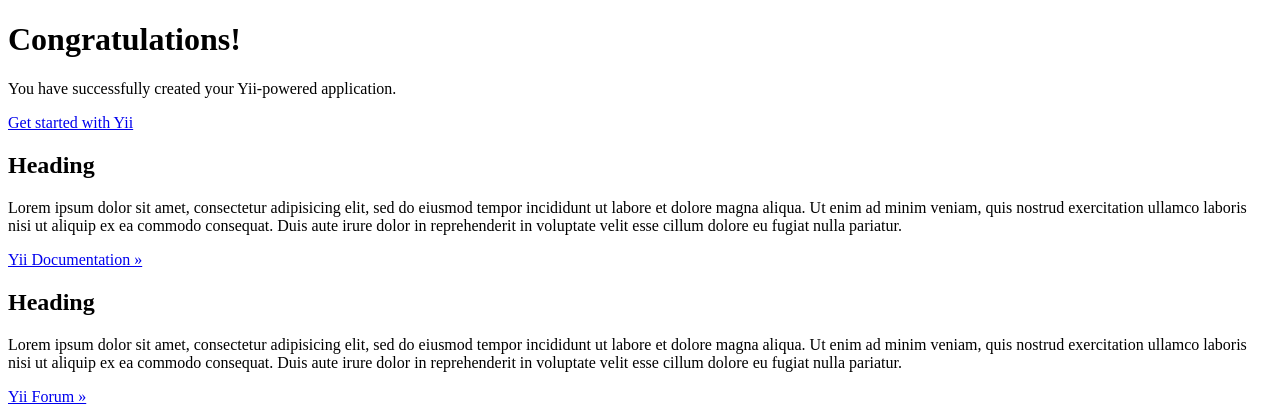
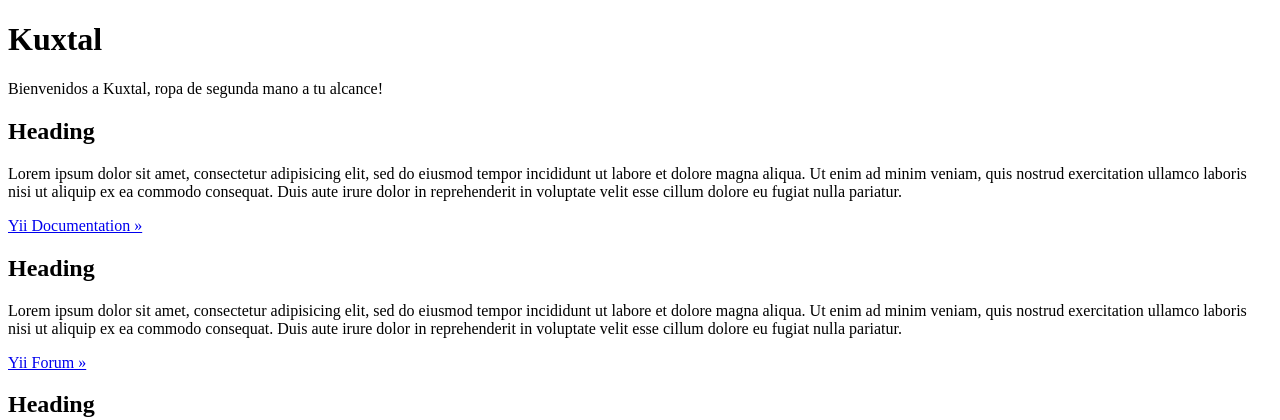
Before and after one commit to 56KgofAwesome/Kuxtal, a Yii app: template frontend/views/site/index.php in a window 1280 px wide. Shown: the top 420 px of the page. Run offline with PHP 8.4 and a stand-in for Yii, Linux system fonts and the light colour scheme; the template is opened without the code that fills it, so the values that code supplies are empty; some libraries are stand-ins or nearby versions.

Commit message:
Index
cambie el titulo y quite el boton que no sirve

```diff
--- a/frontend/views/site/index.php
+++ b/frontend/views/site/index.php
@@ -7,11 +7,10 @@ $this->title = 'My Yii Application';
 <div class="site-index">
 
     <div class="jumbotron">
-        <h1>Congratulations!</h1>
+        <h1>Kuxtal</h1>
 
-        <p class="lead">You have successfully created your Yii-powered application.</p>
+        <p class="lead">Bienvenidos a Kuxtal, ropa de segunda mano a tu alcance!</p>
 
-        <p><a class="btn btn-lg btn-success" href="http://www.yiiframework.com">Get started with Yii</a></p>
     </div>
 
     <div class="body-content">
```
